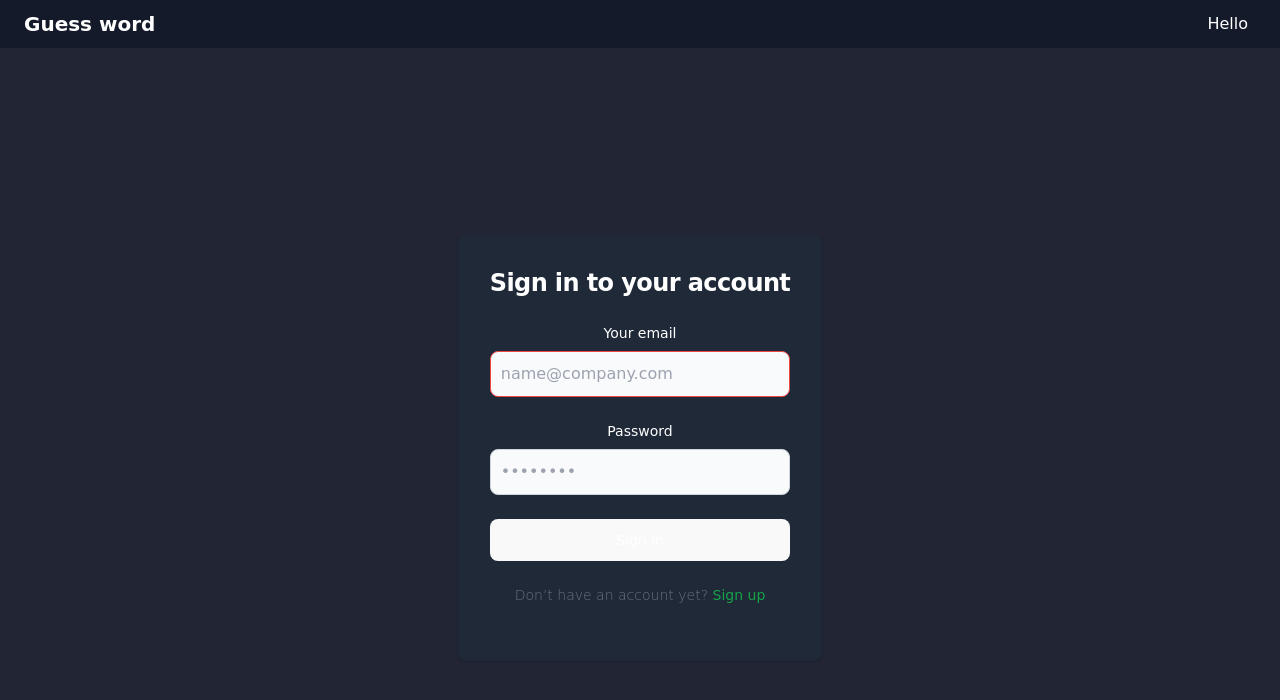
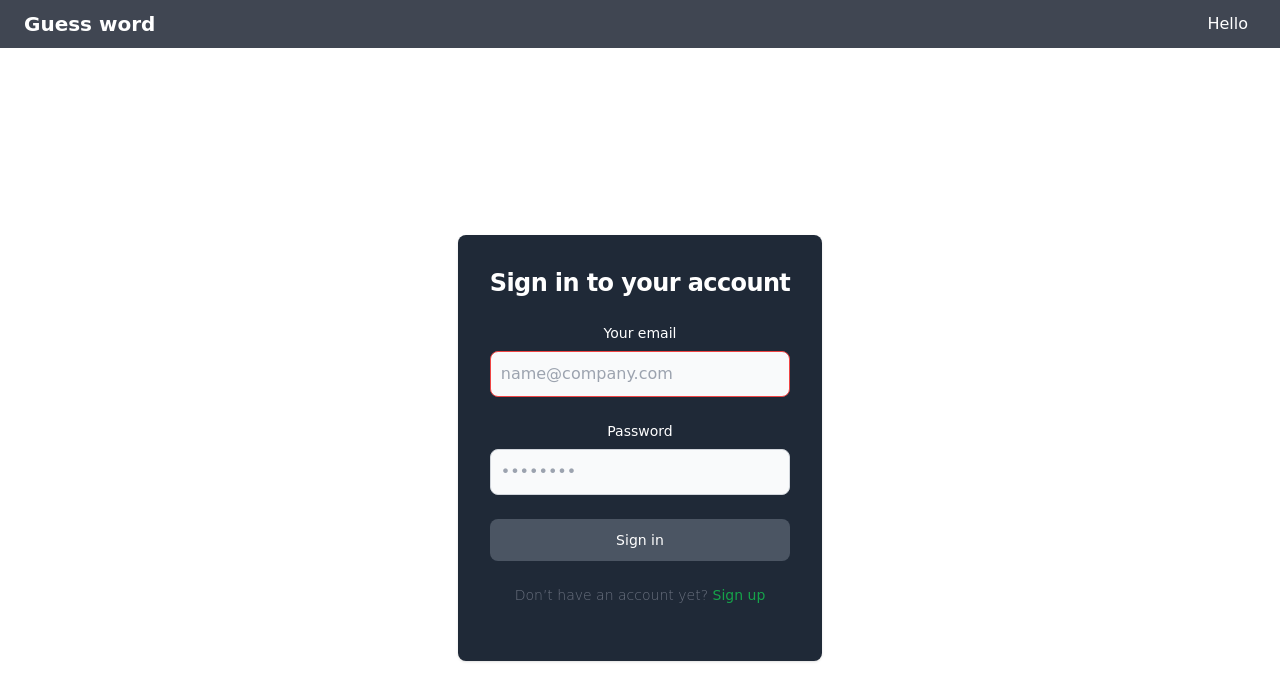
Before and after one commit to pourghasemi/game, a Vue app: page /login in a window 1280 px wide. Shown: the top 700 px of the page. Built offline with nearby package versions, Linux system fonts and the light colour scheme; no server answers.

Commit message:
fix style

```diff
--- a/src/components/LoginForm.vue
+++ b/src/components/LoginForm.vue
@@ -46,7 +46,7 @@
             />
             <button
               @click="actionsObj[userAction]"
-              class="w-full text-white bg-primary-600 hover:bg-primary-700 focus:ring-4 focus:outline-none focus:ring-primary-300 font-medium rounded-lg text-sm px-5 py-2.5 text-center dark:bg-primary-600 dark:hover:bg-primary-700 dark:focus:ring-primary-800"
+              class="w-full text-white bg-gray-600 hover:bg-gray-700 focus:ring-4 focus:outline-none focus:ring-primary-300 font-medium rounded-lg text-sm px-5 py-2.5 text-center"
             >
               {{ userAction === 'login' ? 'Sign in' : 'Sign up' }}
             </button>
--- a/src/style.css
+++ b/src/style.css
@@ -14,13 +14,11 @@
   font-size: 16px;
   font-synthesis: none;
   text-rendering: optimizeLegibility;
+  background-color: #212534;
   -webkit-font-smoothing: antialiased;
   -moz-osx-font-smoothing: grayscale;
   --card-height: 65vh;
   --card-width: calc(var(--card-height) / 1.5);
-}
-body {
-  background-color: #212534;
 }
 
 a {
```
